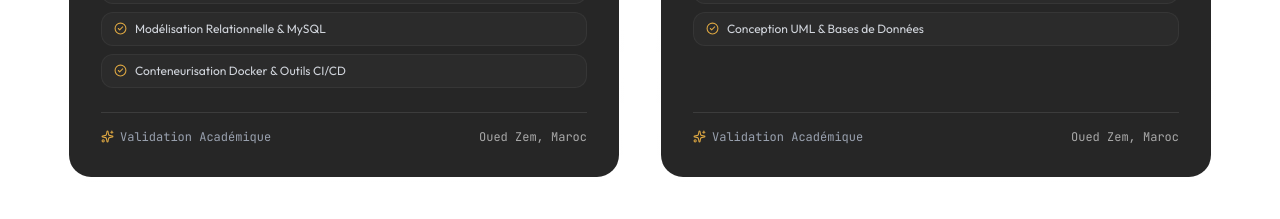
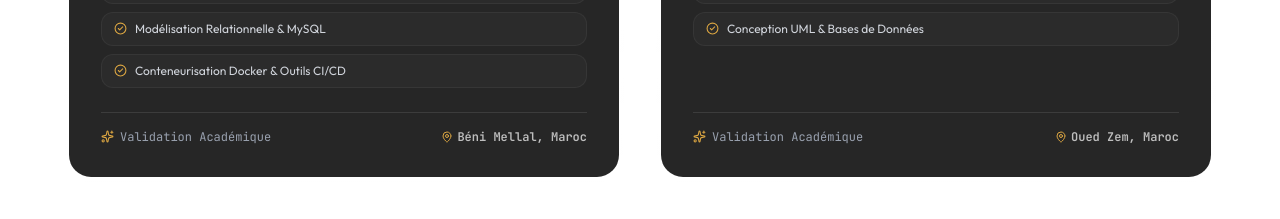
Before and after one commit to Rida1019-taki/PortFolio, a Next.js app: page / in a window 1280 px wide. Shown: the part 7660-7879 px from the top of the page. Built offline with nearby package versions, Linux system fonts and the light colour scheme.

Commit message:
fix(education): set Full Stack Java / React location to Béni Mellal and ISTA to Oued Zem

```diff
--- a/app/page.tsx
+++ b/app/page.tsx
@@ -456,12 +456,14 @@ export default function Home() {
       degree: "Full Stack Java / React",
       period: "12/01/2025 — 28/10/2026",
       status: "completed",
+      location: "Béni Mellal, Maroc",
     },
     {
       institution: "ISTA Oued Zem",
       degree: "Digital Development — Mobile Option",
       period: "2023 — 2025",
       status: "completed",
+      location: "Oued Zem, Maroc",
     },
   ];
 
--- a/components/EducationShowcase.tsx
+++ b/components/EducationShowcase.tsx
@@ -9,6 +9,7 @@ import {
   CheckCircle2,
   Sparkles,
   School,
+  MapPin,
 } from "lucide-react";
 
 export interface EducationItem {
@@ -16,6 +17,7 @@ export interface EducationItem {
   degree: string;
   period: string;
   status: string;
+  location?: string;
   tag?: string;
   coursework?: string[];
 }
@@ -33,10 +35,11 @@ interface EducationShowcaseProps {
 }
 
 export default function EducationShowcase({ education, t }: EducationShowcaseProps) {
-  // Enhanced coursework data for richer academic storytelling
-  const courseworkMap: Record<string, { tag: string; coursework: string[] }> = {
+  // Enhanced coursework and location data for richer academic storytelling
+  const courseworkMap: Record<string, { tag: string; location: string; coursework: string[] }> = {
     "École Numérique Ahmed Al Hansali": {
       tag: "Formation d'Excellence • Génie Logiciel",
+      location: "Béni Mellal, Maroc",
       coursework: [
         "Architecture Entreprise avec Spring Boot",
         "Interfaces Web Réactives avec React",
@@ -47,6 +50,7 @@ export default function EducationShowcase({ education, t }: EducationShowcasePro
     },
     "ISTA Oued Zem": {
       tag: "Diplôme d'État • Option Mobile",
+      location: "Oued Zem, Maroc",
       coursework: [
         "Développement Mobile Android (Kotlin)",
         "Applications Cross-Platform (Flutter & Dart)",
@@ -62,12 +66,15 @@ export default function EducationShowcase({ education, t }: EducationShowcasePro
         const isCurrent = edu.status === "current";
         const meta = courseworkMap[edu.institution] || {
           tag: isCurrent ? "Formation d'Excellence" : "Diplôme d'État",
+          location: edu.location || "Maroc",
           coursework: [
             "Génie Logiciel & Architecture",
             "Développement Web & Mobile",
             "Bases de Données & Algorithmique",
           ],
         };
+
+        const displayLocation = edu.location || meta.location || "Maroc";
 
         return (
           <div
@@ -167,7 +174,10 @@ export default function EducationShowcase({ education, t }: EducationShowcasePro
                   <Sparkles size={13} className="text-[#D9A441]" />
                   <span>Validation Académique</span>
                 </span>
-                <span className="text-white/60">Oued Zem, Maroc</span>
+                <span className="text-white/70 font-semibold flex items-center gap-1">
+                  <MapPin size={12} className="text-[#D9A441]" />
+                  <span>{displayLocation}</span>
+                </span>
               </div>
             </div>
           </div>
```
